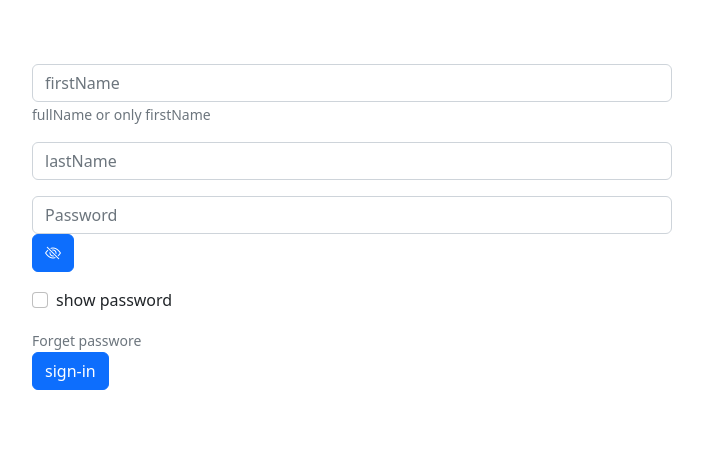
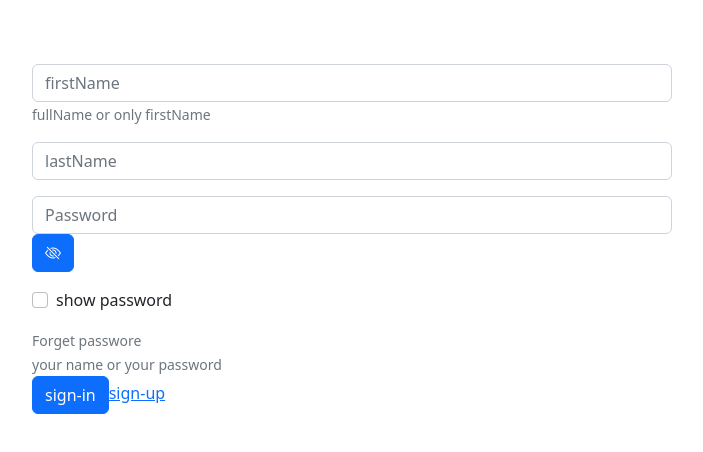
Before and after one commit to tzivyafriman/finalProject, a React (Create React App) app in the folder client/: page /SignIn in a window 1280 px wide. Shown: the top 452 px of the page, without its empty margins (288-991 px from the left). Built offline with nearby package versions, Linux system fonts and the light colour scheme.

Commit message:
add sign-up pathing - signIn component

```diff
--- a/client/src/components/SignIn.js
+++ b/client/src/components/SignIn.js
@@ -1,3 +1,4 @@
+import { BrowserRouter as Router, Routes, Route, Link, Navigate  } from 'react-router-dom';
 import axios from "axios";
 import { useState } from "react";
 import React, { useEffect } from "react";
@@ -7,6 +8,7 @@ import { urlUsers } from '../data/url';
 import Button from 'react-bootstrap/Button';
 import Form from 'react-bootstrap/Form';
 import Card from 'react-bootstrap/Card';
+// import Link from 'react-bootstrap/Link';
 
 import 'bootstrap/dist/css/bootstrap.min.css';
 import { formatDiagnostic } from "typescript";
@@ -62,7 +64,8 @@ const SignIn = () => {
                 }else{
                     console.log("i else");
                     // { <SignUp />}
-                   <SignUp/>
+
+                   {<SignUp/>}
                 }
             })
             .catch(error => {
@@ -109,9 +112,13 @@ const SignIn = () => {
                 Forget passwore
                 </Form.Text>
             </Form.Group>
+            <Form.Group>
+                <Form.Text>your name or your password</Form.Text>
+            </Form.Group>
             <Button onClick={(e) => signInFunc(e)} /*type="submit" label="Submit"/* onClick={()=>signInFunc()}*/>
                 sign-in
             </Button>
+            <Link to={"/signUp/"} id="linkTo">{'sign-up'} </Link>
         </Form>
 </>
 
```
